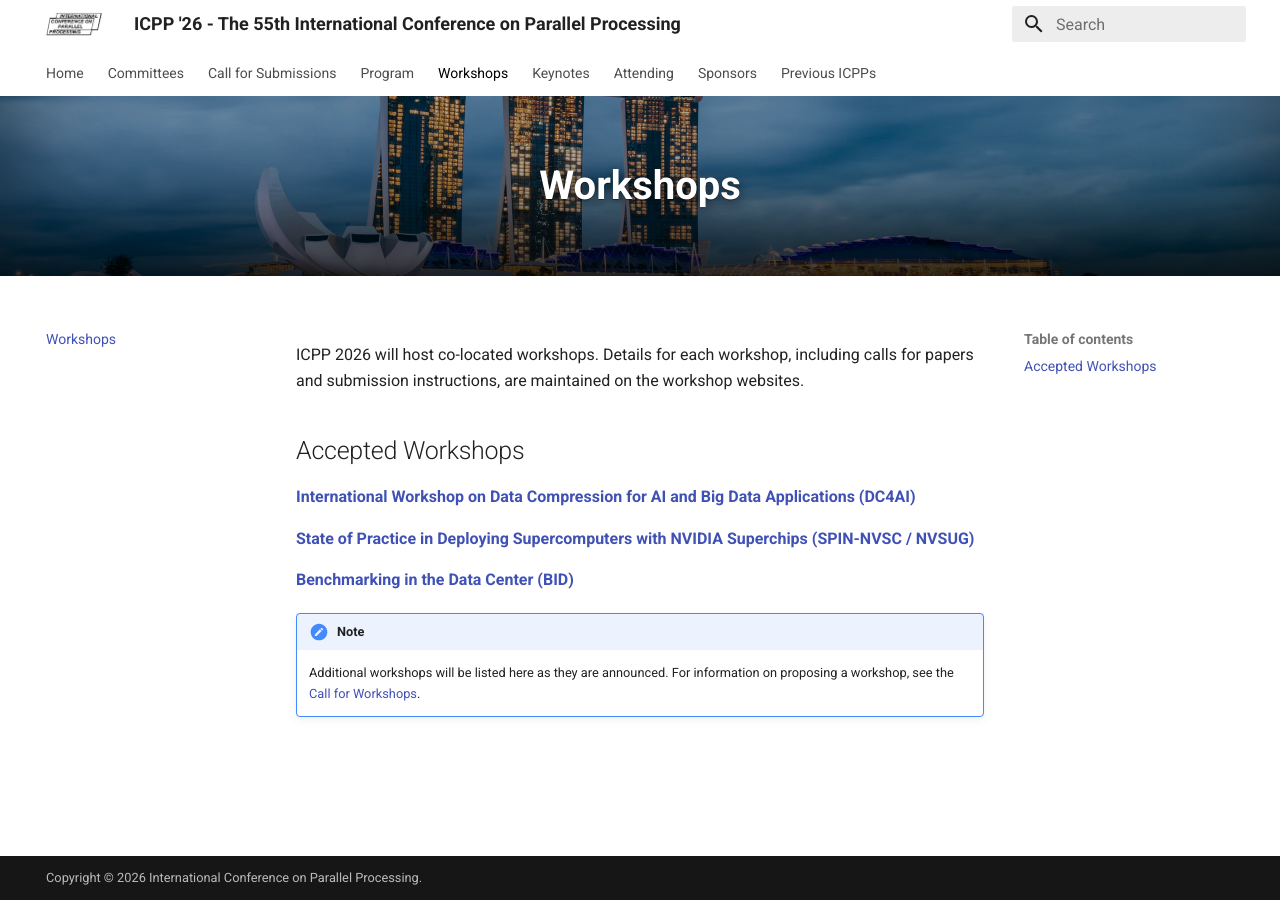
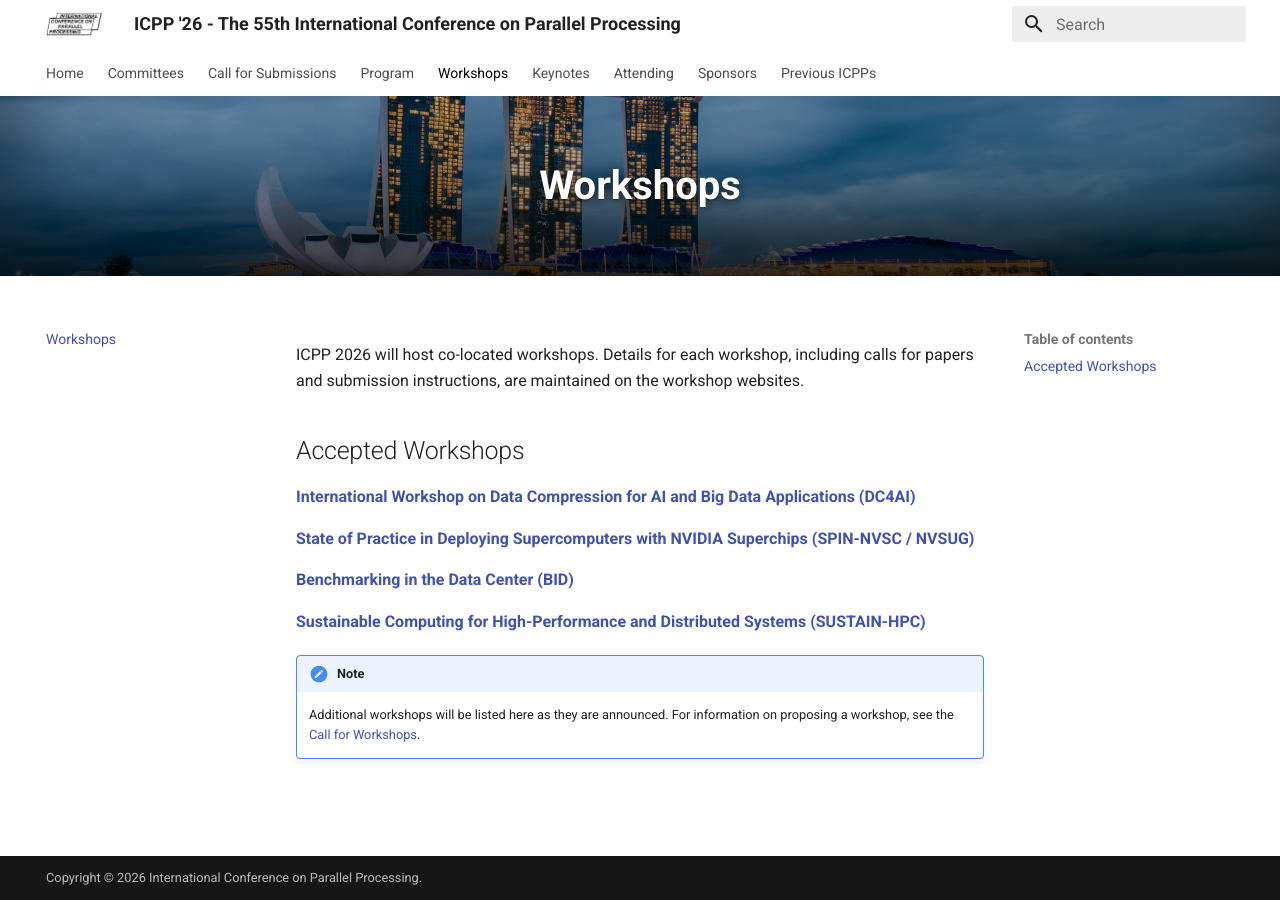
Before and after one commit to icpp2026/icpp2026.github.io, an MkDocs documentation site: the page built from docs/workshops.md, in a window 1280 px wide. Built offline with MkDocs 1.6.1 and Material for MkDocs 9.7.7, drawn with Linux system fonts in a browser that asks for light colours; comment, search, counter and statistics services are not loaded.

Commit message:
docs: add SUSTAIN-HPC workshop to accepted workshops list
Co-Authored-By: Claude Opus 4.8 (1M context) <noreply@anthropic.com>

```diff
--- a/docs/workshops.md
+++ b/docs/workshops.md
@@ -10,6 +10,8 @@ ICPP 2026 will host co-located workshops. Details for each workshop, including c
 
 **[Benchmarking in the Data Center (BID)](https://parallel.computer/){:target="_blank"}**
 
+**[Sustainable Computing for High-Performance and Distributed Systems (SUSTAIN-HPC)](https://icpp2026.github.io/sustain-hpc-2026/){:target="_blank"}**
+
 !!! note
 
     Additional workshops will be listed here as they are announced. For information on proposing a workshop, see the [Call for Workshops](call-for-workshops.md).
```
